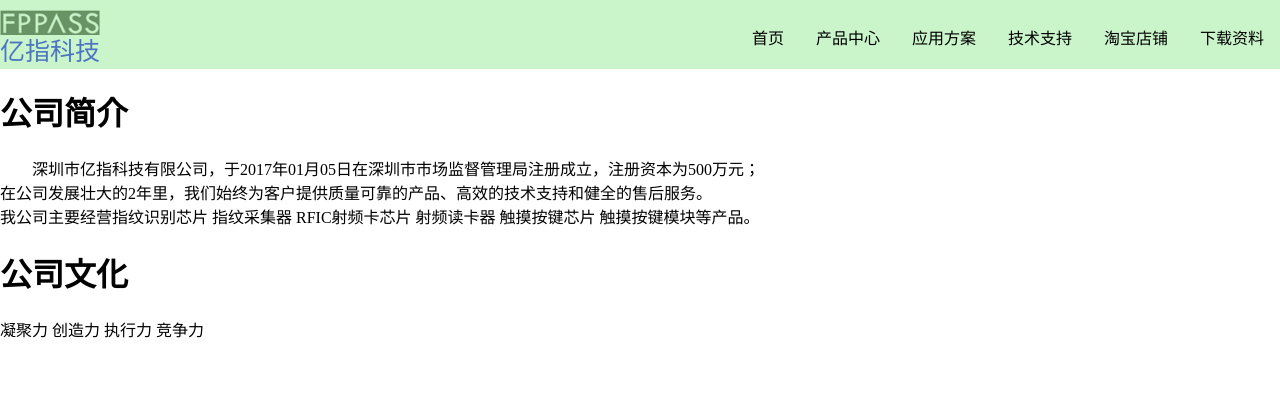
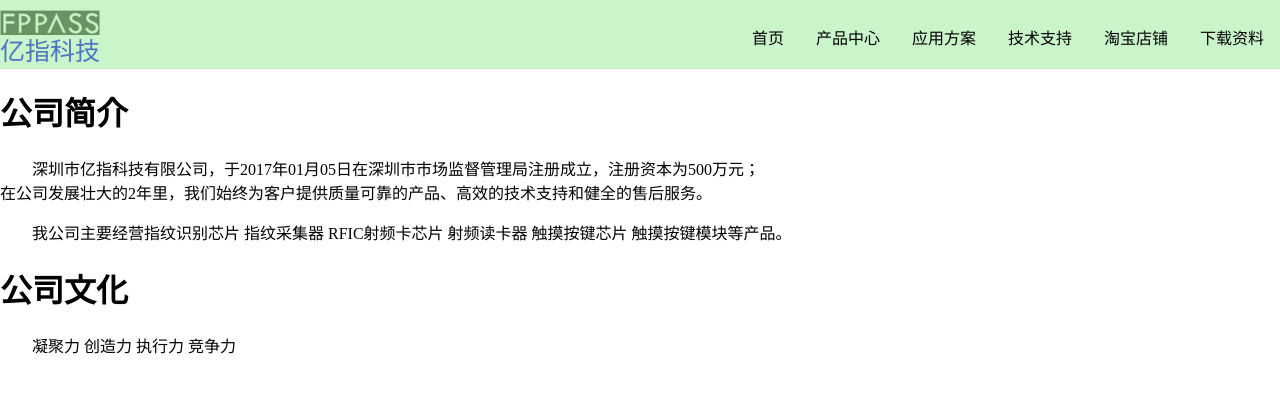
Before and after one commit to easyfp/easyfp.github.io, a Jekyll site: the page about.html, which Jekyll copies as it is, in a window 1280 px wide. Shown: the top 393 px of the page. Built offline with Jekyll 4.4.1, drawn with Linux system fonts in a browser that asks for light colours.

Commit message:
Update about.html

```diff
--- a/about.html
+++ b/about.html
@@ -83,10 +83,11 @@ li a:hover:not(.active) {
 	<h1>公司简介</h1>
 	<p style="text-indent:2em;">
 	       深圳市亿指科技有限公司，于2017年01月05日在深圳市市场监督管理局注册成立，注册资本为500万元；<br/>
-	   在公司发展壮大的2年里，我们始终为客户提供质量可靠的产品、高效的技术支持和健全的售后服务。<br/>
-	       我公司主要经营指纹识别芯片  指纹采集器 RFIC射频卡芯片 射频读卡器 触摸按键芯片 触摸按键模块等产品。
+	       在公司发展壮大的2年里，我们始终为客户提供质量可靠的产品、高效的技术支持和健全的售后服务。</p>
+	   <p style="text-indent:2em;">
+		我公司主要经营指纹识别芯片  指纹采集器 RFIC射频卡芯片 射频读卡器 触摸按键芯片 触摸按键模块等产品。
 	</p>
 	<h1>公司文化</h1>
-	<p>凝聚力 创造力 执行力 竞争力</p>
+	<p style="text-indent:2em;">凝聚力 创造力 执行力 竞争力</p>
 	</body>
 	</html>
```
